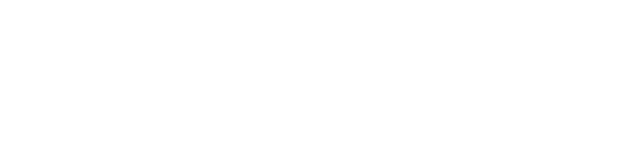
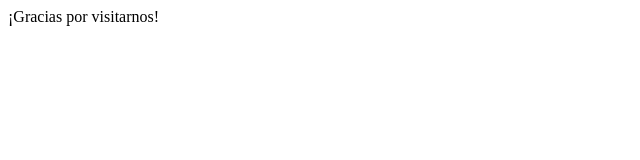
Before and after one commit to Ram-iro/equipo, a plain HTML site: page Index.html in a window 1280 px wide. Shown: the whole page, without its empty margins (0-640 px from the left). Drawn offline with Linux system fonts and the light colour scheme.

Commit message:
Index.html modificado - Agregado Body y Footer

```diff
--- a/Index.html
+++ b/Index.html
@@ -3,3 +3,10 @@
 
 
 </head>
+
+<body>
+
+	<footer>
+		¡Gracias por visitarnos!
+	</footer>
+</body>
```
